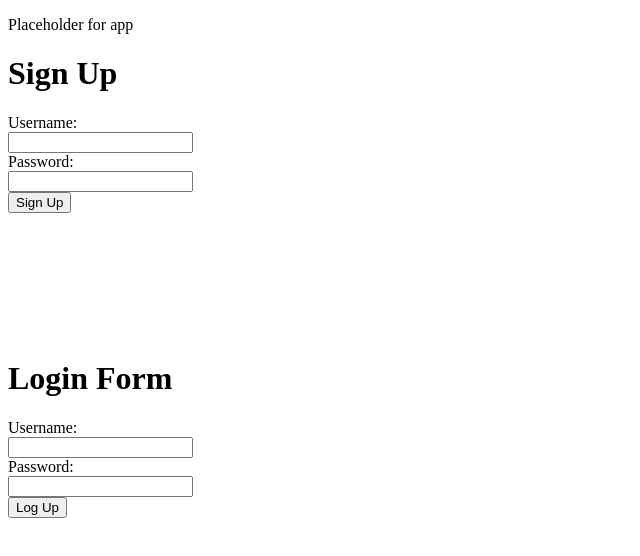
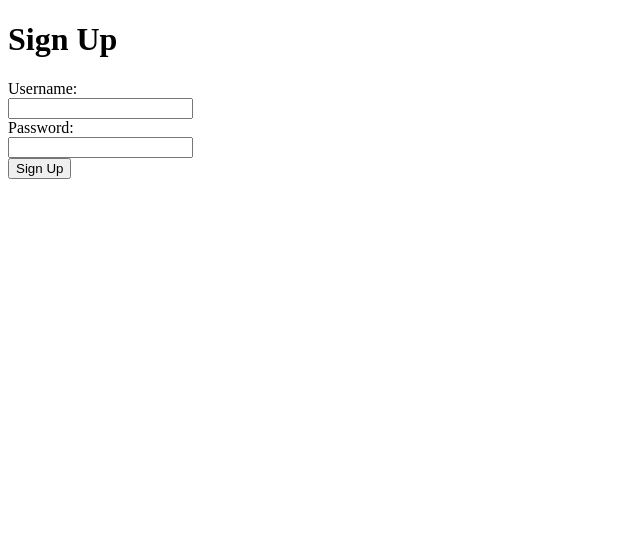
Before and after one commit to tcheng9/blog-api, a React (Create React App) app in the folder website-author/: page / in a window 1280 px wide. Shown: the top 556 px of the page, without its empty margins (0-640 px from the left). Built offline with nearby package versions, Linux system fonts and the light colour scheme; no server answers.

Commit message:
working post...somehow

```diff
--- a/website-author/src/App.js
+++ b/website-author/src/App.js
@@ -1,82 +1,7 @@
 
 
 function App() {
-  return (
-    <p> Placeholder for app </p>
-  )
-  // function onSubmitSignup(event) {
-  //   //event.preventDefault();
-  //   const requestOptions = {
-  //     method: 'POST',
-  //     headers: {'Content-Type': 'application/json'},
-  //     body: JSON.stringify({
-  //       username: event.target.username.value,
-  //       password: event.target.password.value,
-  //     })
-  //   };
-
-  //   fetch("http://localhost:3000/auth/signup", requestOptions)
-  //     .then((response) => response.json())
-  //     .then((json) => { console.log(json)});
-  // }
-
-
-  // // function signUp(){
-  // //   const requestOptions = {
-  // //     method: 'POST',
-  // //     headers: {'Content-Type': 'application/json'},
-  // //     body: JSON.stringify({
-  // //       username: 'website1',
-  // //       password: 'website1',
-  // //     })
-  // //   };
-
-  // //   fetch("http://localhost:3000/auth/signup", requestOptions)
-  // //     .then((response) => response.json())
-  // //     .then((json) => { console.log(json)});
-  // // }
-
-  // function login(){
-  //   console.log('login button pressed');
-  // }
-
-  // return (
-  //    <div>
-  //       <h1> Sign Up </h1>
-  //       <form id = "signup">
-  //         <label htmlFor = "username"> Username: </label> <br/>
-  //         <input type = "text"  id = "username" name = "username"/> <br/>
-
-  //         <label htmlFor = "password"> Password: </label> <br/>
-  //         <input type = "text" id = "password" name = "password"/> <br/>
-
-  //         <button onClick = {onSubmitSignup()}> Sign Up </button>
-  //       </form>
-
-  //       <br/>
-  //       <br/>
-  //       <br/>
-  //       <br/>
-  //       <br/>
-  //       <br/>
-  //       <br/>
-
-
-
-  //       <form id = "login">
-  //         <h1> Login Form </h1>
-  //         <label htmlFor = "username"> Username: </label> <br/>
-  //         <input type = "text"  id = "username" name = "username"/> <br/>
-
-  //         <label htmlFor = "password"> Password: </label> <br/>
-  //         <input type = "text" id = "password" name = "password"/> <br/>
-
-  //         <button onClick = {login()}> Log Up </button>
-  //       </form>
-
-
-  //   </div>
-  // )
+  <p> placeholder </p>
 
 }
 
--- a/website-author/src/auth.js
+++ b/website-author/src/auth.js
@@ -1,97 +1,74 @@
 import React from 'react';
-import {useEffect, useState} from 'react';
+import {useState} from 'react';
 
 
 function Auth() {
-    const [username, setUsername] = useState({username: ''});
-    const [password, setPassword] = useState({password: ''});
 
+  const [data, setData] = useState({
+    username: '',
+    password:'',
 
-    // let handleSignup = async (e) => {
-    //     e.preventDefault();
-    //     const requestOptions = {
-    //         method: 'POST',
-    //         headers: {'Content-Type': 'application/json'},
-    //         body: JSON.stringify({
-    //           username: username,
-    //           password: password,
-    //         })
-    //       };
+  })
 
+  // function signup(){
+  //   console.log('signup button is pressed');
+  // }
 
-    //     console.log('submitting sign up form');
+  function handle(e) {
+    const newData = {...data};
+    newData[e.target.id] = e.target.value
+    setData(newData)
+    // console.log(newData);
+  }
 
-    //     fetch('http://localhost:3000/auth/signup', requestOptions)
-    //     .then((response) => response.json())
-    //     .then((json) => {
-    //         console.log(json)}
-
-    //     );
-    // }
-
-
-  const submit = e => {
+  function submit(e){
     e.preventDefault();
 
-  }
-
-
-
-
-
-  function signUp(){
     const requestOptions = {
       method: 'POST',
       headers: {'Content-Type': 'application/json'},
-      body: JSON.stringify({
-        username: 'website1',
-        password: 'website1',
-      })
-    };
+      body: JSON.stringify(data)
+    }
 
-    fetch("http://localhost:3000/auth/signup", requestOptions)
-      .then((response) => response.json())
-      .then((json) => { console.log(json)});
+    console.log(data);
+
+
+    fetch('http://localhost:3000/auth/signup', requestOptions)
+    .then((data) => {
+      console.log(data);
+    })
+
+      // .then(data => this.setState({postId: data.id})
   }
 
-  function login(){
-    console.log('login button pressed');
-  }
+  // function login(){
+  //   console.log('login button pressed');
+  // }
 
   return (
      <div>
         <h1> Sign Up </h1>
         <form id = "signup">
           <label htmlFor = "username"> Username: </label> <br/>
-          <input type = "text"  id = "username" name = "username" onChange={(e) => setUsername({text: e.target.value})} /> <br/>
+          <input onChange={(e) => handle(e)} value = {data.username} type = "text"  id = "username" name = "username"/> <br/>
 
           <label htmlFor = "password"> Password: </label> <br/>
-          <input type = "text" id = "password" name = "password"/> <br/>
+          <input onChange={(e) => handle(e)} value = {data.password} type = "text" id = "password" name = "password"/> <br/>
 
-          <button onClick = {signUp()}> Sign Up </button>
+          <button onClick = {submit}> Sign Up </button>
         </form>
 
-        <br/>
-        <br/>
-        <br/>
-        <br/>
-        <br/>
-        <br/>
-        <br/>
-
-
-
+{/*
         <form id = "login">
           <h1> Login Form </h1>
           <label htmlFor = "username"> Username: </label> <br/>
-          <input type = "text"  id = "username" name = "username"/> <br/>
+          <input onChange={(e) => handle(e)} value = {data.username} type = "text"  id = "username" name = "username"/> <br/>
 
           <label htmlFor = "password"> Password: </label> <br/>
-          <input type = "text" id = "password" name = "password"/> <br/>
+          <input onChange={(e) => handle(e)} value = {data.password} type = "text" id = "password" name = "password"/> <br/>
 
           <button onClick = {login()}> Log Up </button>
-        </form>
-
+        </form> */}
 
     </div>
   )
```
